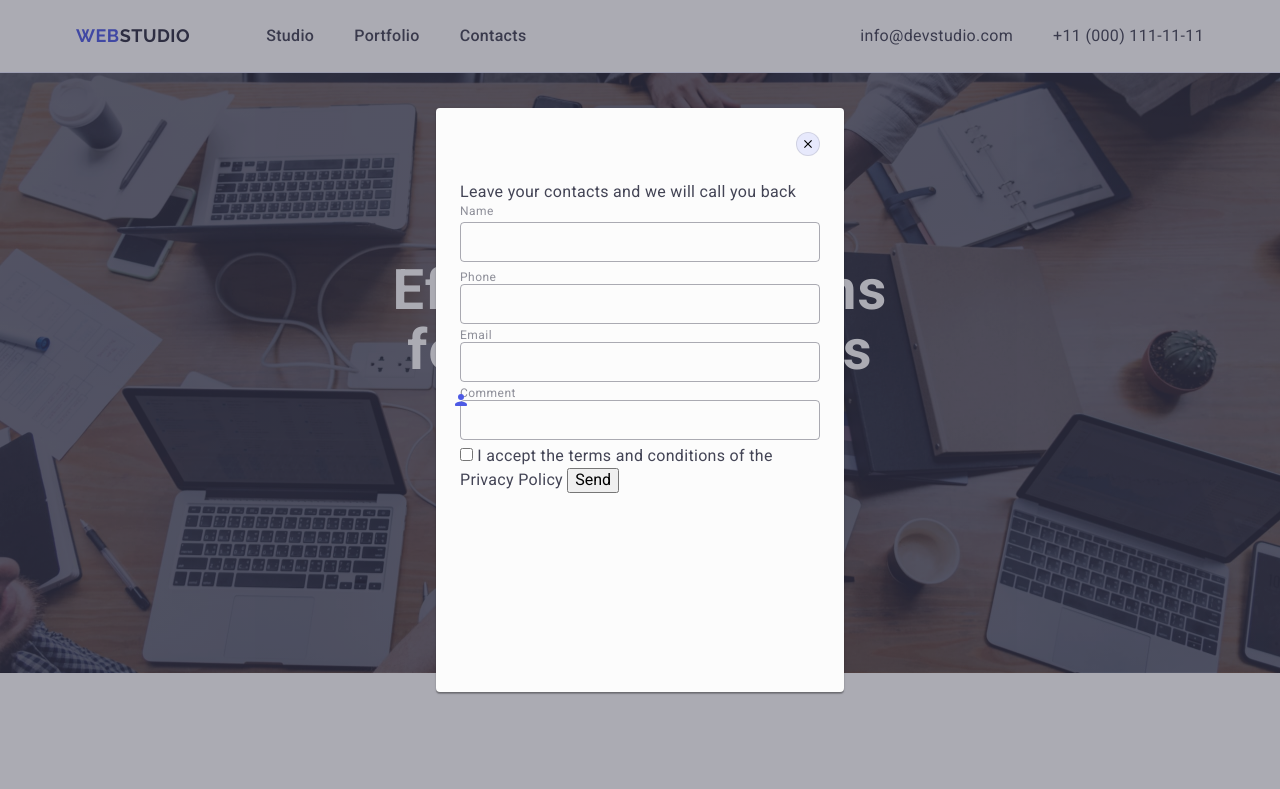
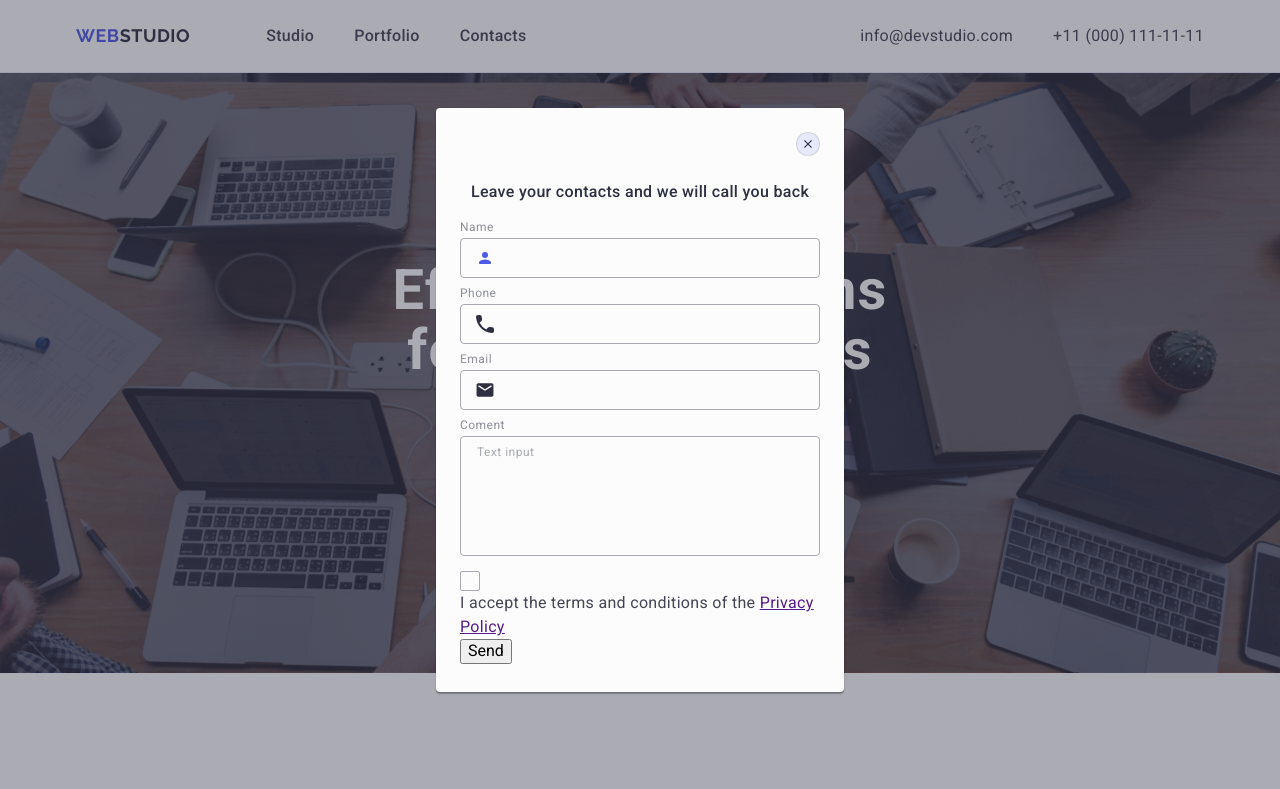
Before and after one commit to YaRKolodii/goit-markup-hw-05, a plain HTML site: page index.html in a window 1280 px wide. Shown: the top 789 px of the page. Drawn offline with nearby package versions, Linux system fonts and the light colour scheme.

Commit message:
checkbox

```diff
--- a/css/stylyes.css
+++ b/css/stylyes.css
@@ -558,8 +558,10 @@ padding: 72px 24px 24px 24px;
   padding: 0;
   cursor: pointer;
    transition: background-color 250ms cubic-bezier(0.4, 0, 0.2, 1),
-   border 250ms cubic-bezier(0.4, 0, 0.2, 1),
-   fill 250ms cubic-bezier(0.4, 0, 0.2, 1);
+   border 250ms cubic-bezier(0.4, 0, 0.2, 1);
+}
+.icon-close-modal{
+  transition:  250ms cubic-bezier(0.4, 0, 0.2, 1);
 }
 .button-close:hover,
 .button-close:focus{
@@ -568,7 +570,8 @@ padding: 72px 24px 24px 24px;
   fill: #FFFFFF;
 }
 
-.form-tittle{
+
+.form-title{
   font-weight: 500;
   font-size: 16px;
   line-height: 1.5;
@@ -591,31 +594,73 @@ margin-bottom: 4px;
 }
 
 .container-input{
-  position:relative;
+  position: relative;
 }
+
 .form-input{
 width: 100%;
 height: 40px;
 border: 1px solid rgba(46, 47, 66, 0.4);
-border-radius:4px;
+border-radius: 4px;
 background-color: transparent;
-padding-left:38px;
+padding-left: 38px;
 outline: transparent;
 transition: border-color 250ms cubic-bezier(0.4, 0, 0.2, 1);
 }
+.icon-form{
+fill: #2E2F42;
+position:absolute;
+left: 16px;
+top: 50%;
+transform:translateY(-50%);
+transition: fill 250ms cubic-bezier(0.4, 0, 0.2, 1);
+}
 .form-input:focus{
  border-color: #4D5AE5;
- fill: #4D5AE5;
 }
-.icon-form{
-  position:absolute;
-  left: 16px;
-  top:50%;
-  transform:translateY(-50%);
-  transition: fill 250ms cubic-bezier(0.4, 0, 0.2, 1);
+.form-input:focus + .icon-form{
+  fill:#4D5AE5;
 }
 
+.form-coment{
+width: 100%;
+height: 120px;
+border-radius: 4px;
+border: 1px solid rgba(46, 47, 66, 0.4);
+background-color: transparent;
+padding: 8px 16px;
+resize: none;
+font-size: 12px;
+font-weight: 400;
+line-height: 14px;
+letter-spacing: 0.04em;
+text-align: left;
+outline: transparent;
+transition: border-color 250ms cubic-bezier(0.4, 0, 0.2, 1);
+}
+.form-coment::placeholder{
+color: #2E2F4266;
+}
+.form-coment:focus{
+ border-color:  #4D5AE5;
+}
+.form-checkbox:checked
+ + .form-checkbox-label
+ > .form-custom-checkbox{
+background-color: #4D5AE5;
+ }
 
-.button-form{
+.form-custom-checkbox{
+display: flex;
+align-items: center;
+justify-content: center;
+border-radius: 2px;
+width: 20px;
+height: 20px;
+border: 1px solid rgba(46, 47, 66, 0.4);
+cursor: pointer;
+}
 
+.form-icon-chekbox{
+  fill: red;
 }
--- a/index.html
+++ b/index.html
@@ -405,6 +405,7 @@
                     <button type="submit" class="button-footer">Subscribe
                         <svg class="icon-footer-button" width="24" height="24">
                             <use href="./images/icons.svg#icon-send"></use>
+                        </svg>
                     </button>
                 </form>
 
@@ -414,7 +415,8 @@
 
     <div class="modal-overlay">
         <div class="modal">
-            <button type="button" class="button-close"><svg class="icon-close-modal" width="8" height="8">
+            <button class="button-close" type="button">
+                <svg class="icon-close-modal" width="8" height="8">
                     <use href="./images/icons.svg#icon-close"></use>
                 </svg>
             </button>
@@ -423,34 +425,51 @@
 
                 <div class="container-label">
                     <label class="form-label" for="user-name">Name</label>
-                    <div div="container-input">
+                    <div class="container-input">
                         <input class="form-input" id="user-name" type="text" name="user-name">
                         <svg class="icon-form" width="18" height="24">
                             <use href="./images/icons.svg#icon-name"></use>
                         </svg>
                     </div>
                 </div>
+                <div class="container-label">
+                    <label class="form-label" for="user-tel">Phone</label>
+                    <div class="container-input">
+                        <input class="form-input" id="user-tel" type="tel" name="user-tel">
+                        <svg class="icon-form" width="18" height="24">
+                            <use href="./images/icons.svg#icon-phone"></use>
+                        </svg>
+                    </div>
+                </div>
+                <div class="container-label">
+                    <label class="form-label" for="user-email">Email</label>
+                    <div class="container-input">
+                        <input class="form-input" id="user-email" type="email" name="user-email">
+                        <svg class="icon-form" width="18" height="24">
+                            <use href="./images/icons.svg#icon-email"></use>
+                        </svg>
+                    </div>
+                </div>
 
-                <label class="form-label">Phone
-                    <input class="form-input" type="tel" name="contact_tel">
-                </label>
+                <div class="container-label" for="user-coment">
+                    <label class="form-label">Coment</label>
+                    <textarea class="form-coment" id="user-coment" type="text" name="user-coment"
+                        placeholder="Text input"></textarea>
+                </div>
 
-                <label class="form-label">Email
-                    <input class="form-input" type="email" name="email">
-                </label>
-
-                <label class="form-label">Comment
-                    <input class="form-input" type="text" name="comment">
-                </label>
-
-                <div class="container-privacy">
-                    <input type="checkbox" name="privacy_policy"></input>
-                    <label>I accept the terms and conditions of the
-                        <a>Privacy Policy</a>
-
+                <div class="form-checkbox-wraper">
+                    <input class="form-checkbox visually-hidden" type="checkbox" id="privacy-policy"
+                        name="privacy-policy" value="true" required>
+                    <label class="form-checkbox-label" for="privacy-policy">
+                        <span class="form-custom-checkbox">
+                            <svg class="form-icon-chekbox" width="10" height="8">
+                                <use href="./images/icons.svg#icon-checkmark"></use>
+                            </svg>
+                        </span>I accept the terms and conditions of the <a class="form-private-policy" href="">Privacy
+                            Policy</a>
                     </label>
-                    <button class="button-form" type="submit" clas="form-button">Send</button>
                 </div>
+                <button class="form-submit" type="submit">Send</button>
             </form>
         </div>
     </div>
```
Also changed, not shown: images/icons.svg.
